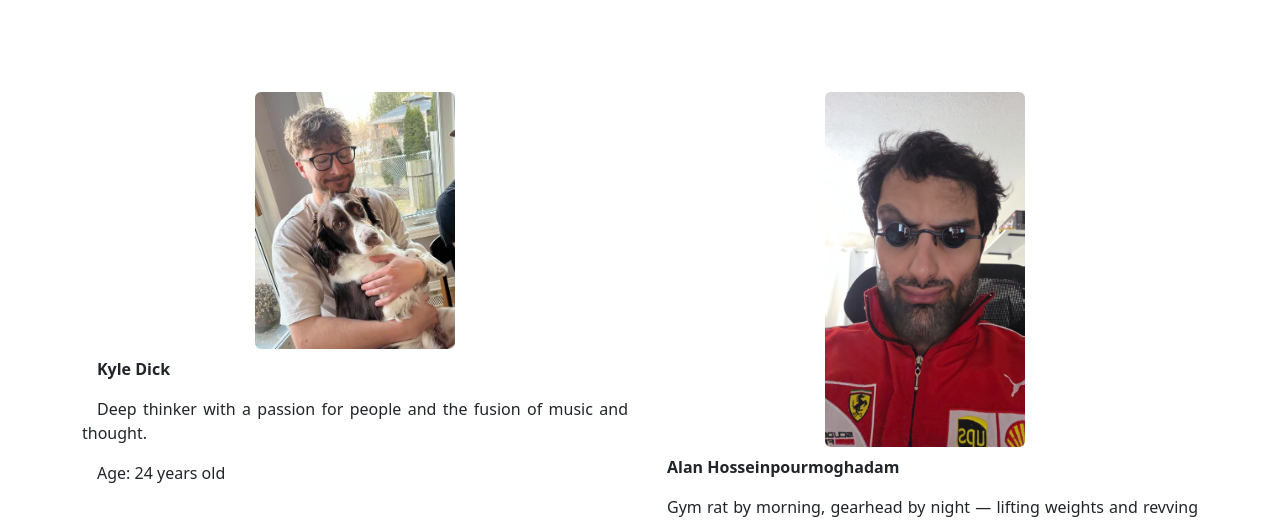
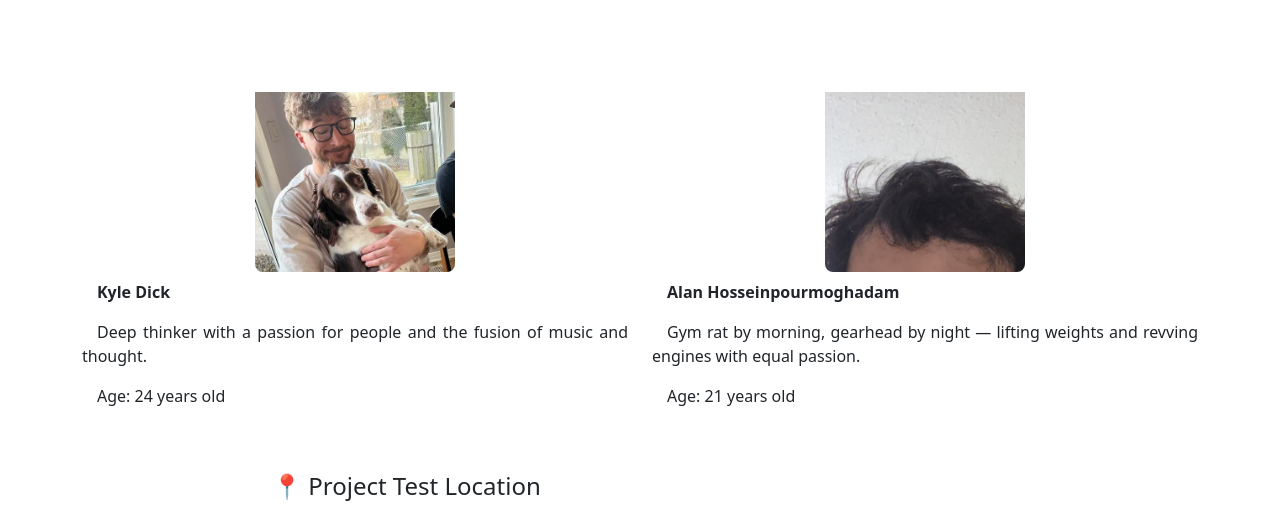
Before and after one commit to kyledavid36/KA_Project_VI, a PHP site: page /about.html in a window 1280 px wide. Shown: the part 756-1277 px from the top of the page. Run offline with PHP 8.4, Linux system fonts and the light colour scheme; grey boxes are pictures that could not be loaded.

Commit message:
Q21-Q25 done on A1

```diff
--- a/about.html
+++ b/about.html
@@ -51,7 +51,9 @@
   <div class="row align-items-start mb-5">
   <!-- Kyle Profile -->
   <div class="col-md-6 text-center">
-     <img src="Images/Headshot.jpg" alt="Kyle Dick" class="img-fluid rounded mb-2 team-headshot" />
+    <div class="team-image-container mb-2">
+      <img src="Images/Headshot.jpg" alt="Kyle Dick" />
+    </div>
     <p><strong>Kyle Dick</strong></p>
     <p>Deep thinker with a passion for people and the fusion of music and thought.</p>
     <p id="kyle-age"></p>
@@ -59,7 +61,9 @@
 
   <!-- Alan Profile -->
   <div class="col-md-6 text-center">
-    <img src="Images/alana.jpg" alt="Alan Hosseinpourmoghadam" class="img-fluid rounded mb-2 team-headshot" />
+    <div class="team-image-container mb-2">
+      <img src="Images/alana.jpg" alt="Alan Test Image" style="width: 450px; height: 620px;" />
+    </div>
     <p><strong>Alan Hosseinpourmoghadam</strong></p>
     <p>Gym rat by morning, gearhead by night — lifting weights and revving engines with equal passion.</p>
     <p id="alan-age"></p>
@@ -84,10 +88,7 @@
     </div>
 
     <!-- Footer -->
-    <footer class="footer text-center mt-5">
-      <p>© 2025 Alan Hosseinpourmoghadam & Kyle Dick. All rights reserved.</p>
-    </footer>
-  </div>
+    <footer id="foot" class="footer text-center mt-5"></footer>
 
   <script
     src="https://cdn.jsdelivr.net/npm/bootstrap@5.3.3/dist/js/bootstrap.bundle.min.js">
--- a/css/site_style.css
+++ b/css/site_style.css
@@ -219,9 +219,19 @@
 font-size: 1.1em;
 }
 
-/* Consistent sizing for team headshots */
-.team-headshot {
-  width: 200px;    /* consistent width */
-  height: 200px;   /* consistent height */
-  object-fit: cover; /* ensures images fill the box without distortion */
+
+/* Consistent sizing and cropping for team images */
+.team-image-container {
+  width: 200px;           /* Fixed width */
+  height: 200px;          /* Fixed height */
+  overflow: hidden;       /* Hide overflow for cropping */
+  border-radius: 8px;     /* Optional: rounded corners */
+  margin: 0 auto;         /* Center horizontally */
 }
+
+.team-image-container img {
+  width: 100%;
+  height: 100%;
+  object-fit: cover;      /* Crop to fill container */
+  display: block;         /* Remove default inline spacing */
+}
--- a/index.html
+++ b/index.html
@@ -38,9 +38,15 @@
   <footer class="text-center mt-5 border-top pt-3">
     <p class="mb-1">Made with 💡 by Alan &amp; Kyle | Project VI | Conestoga College</p>
     <p class="text-muted small">© 2025 Alan Hosseinpourmoghadam &amp; Kyle Dick. All rights reserved.</p>
+    <p id="currentDateTime" class="text-center text-muted"></p>
+
   </footer>
 </div>
 
+<!-- Bootstrap Bundle JS -->
 <script src="https://cdn.jsdelivr.net/npm/bootstrap@5.3.3/dist/js/bootstrap.bundle.min.js" integrity="sha384-YvpcrYf0tY3lHB60NNkmXc5s9fDVZLESaAA55NDzOxhy9GkcIdslK1eN7N6jIeHz" crossorigin="anonymous"></script>
+<!-- JavaScript to display current date and time -->
+<script src="js/home.js"></script>
+
 </body>
 </html>
--- a/login.html
+++ b/login.html
@@ -15,6 +15,7 @@
     crossorigin="anonymous"
   />
 </head>
+<script src="js/login.js"></script>
 <body>
   <div id="page" class="container">
 
@@ -49,5 +50,7 @@
     integrity="sha384-YvpcrYf0tY3lHB60NNkmXc5s9fDVZLESaAA55NDzOxhy9GkcIdslK1eN7N6jIeHz"
     crossorigin="anonymous">
   </script>
+  <!-- Our custom JS for form validation -->
+  <script src="js/login.js"></script>
 </body>
 </html>
--- a/request_access.php
+++ b/php/request_access.php
@@ -12,6 +12,12 @@
         $password = $_POST['password'];
         $reason = $_POST['reason'];
 
+        // Server-side check
+        if (strlen($reason) > 180) {
+            echo "<h2>Error: Reason cannot exceed 180 characters.</h2>";
+            exit;
+        }
+
         echo "<h2>Access Request Received</h2>";
         echo "Name: " . htmlspecialchars($name) . "<br>";
         echo "Email: " . htmlspecialchars($email) . "<br>";
```
Also changed, not shown: js/home.js (added, +7 -0 lines), js/login.js (added, +23 -0 lines), js/request_access.js (added, +18 -0 lines), request_access.html (+12 -9 lines), test.html (added, +15 -0 lines), Images/Alansprofile.jpg (added), Images/alanheadshot.jpg (added), php/login.php (renamed from login.php), 5 other files. Lines whose indentation alone changed are shown as unchanged.
